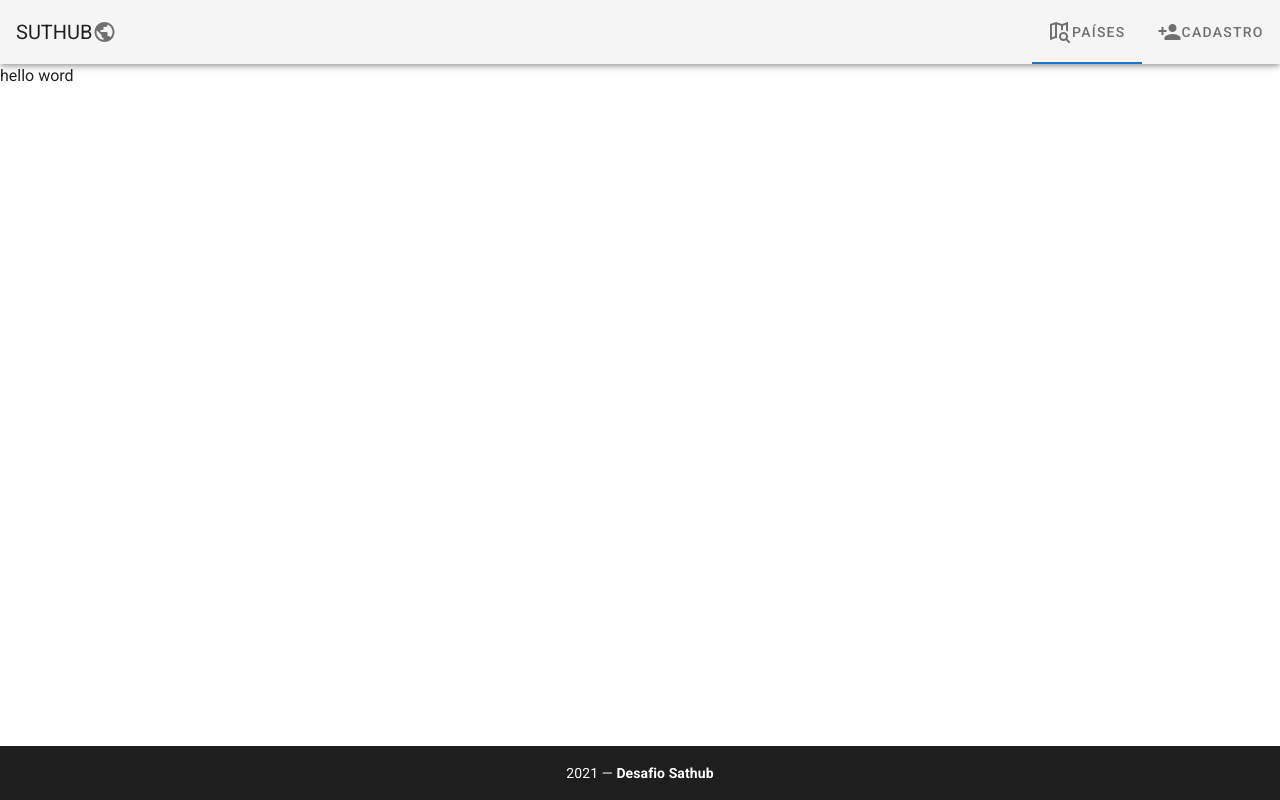
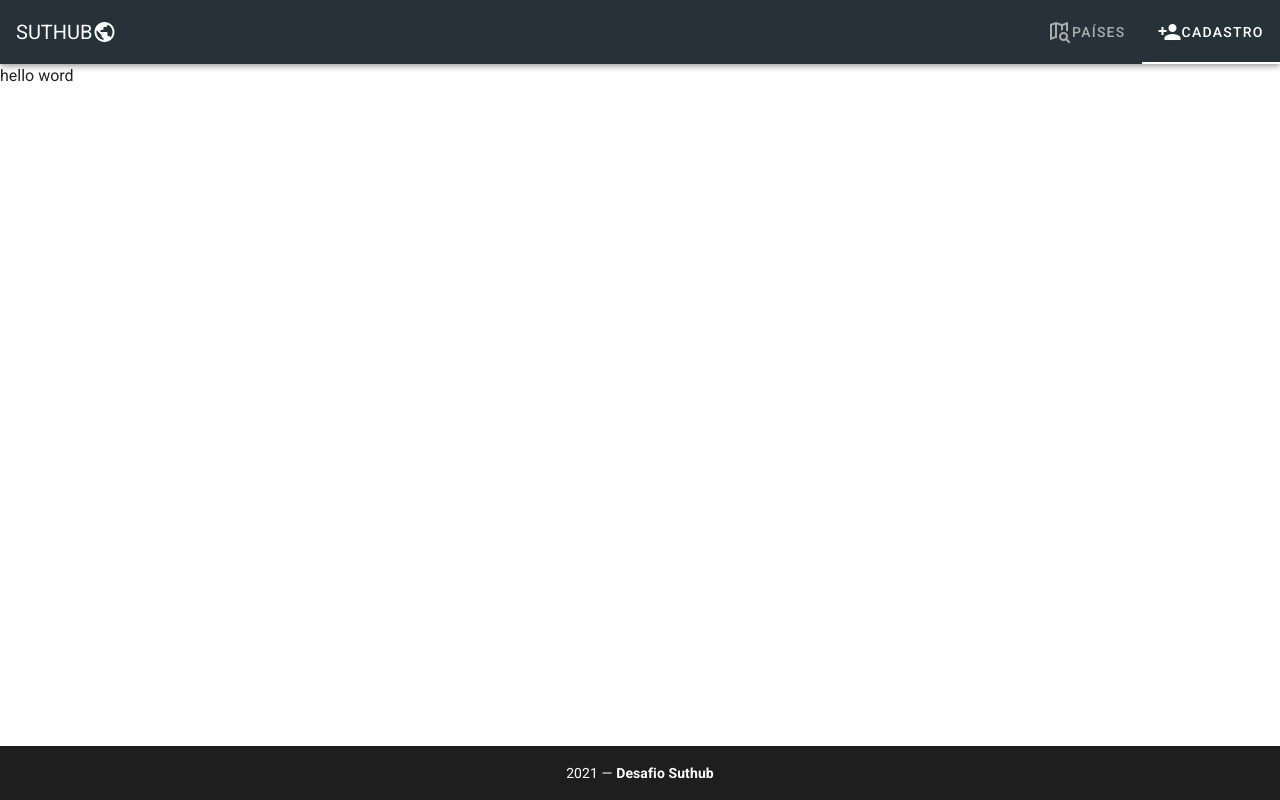
Before and after one commit to jacksonPrimo/desafio-suthub, a Nuxt app: page / in a window 1280 px wide. Built offline with nearby package versions, Linux system fonts and the light colour scheme.

Commit message:
adjusted layout default

```diff
--- a/layouts/default.vue
+++ b/layouts/default.vue
@@ -1,6 +1,6 @@
 <template>
   <v-app>
-    <v-app-bar app light>
+    <v-app-bar app dark color="blue-grey darken-4">
       <div>
         <v-toolbar-title> SUTHUB </v-toolbar-title>
       </div>
@@ -10,7 +10,7 @@
           <v-icon>mdi-map-search-outline</v-icon>
           PAÍSES
         </v-tab>
-        <v-tab>
+        <v-tab to="/">
           <v-icon>mdi-account-plus</v-icon>
           CADASTRO
         </v-tab>
@@ -20,10 +20,10 @@
     <v-main>
       <Nuxt />
     </v-main>
-    <v-footer class="pa-0" dark>
+    <v-footer class="pa-0" dark color="blue-grey darken-4">
       <v-card flat tile width="100%" class="lighten-1 text-center">
         <v-card-text class="white--text">
-          {{ new Date().getFullYear() }} — <strong>Desafio Sathub</strong>
+          {{ new Date().getFullYear() }} — <strong>Desafio Suthub</strong>
         </v-card-text>
       </v-card>
     </v-footer>
```
